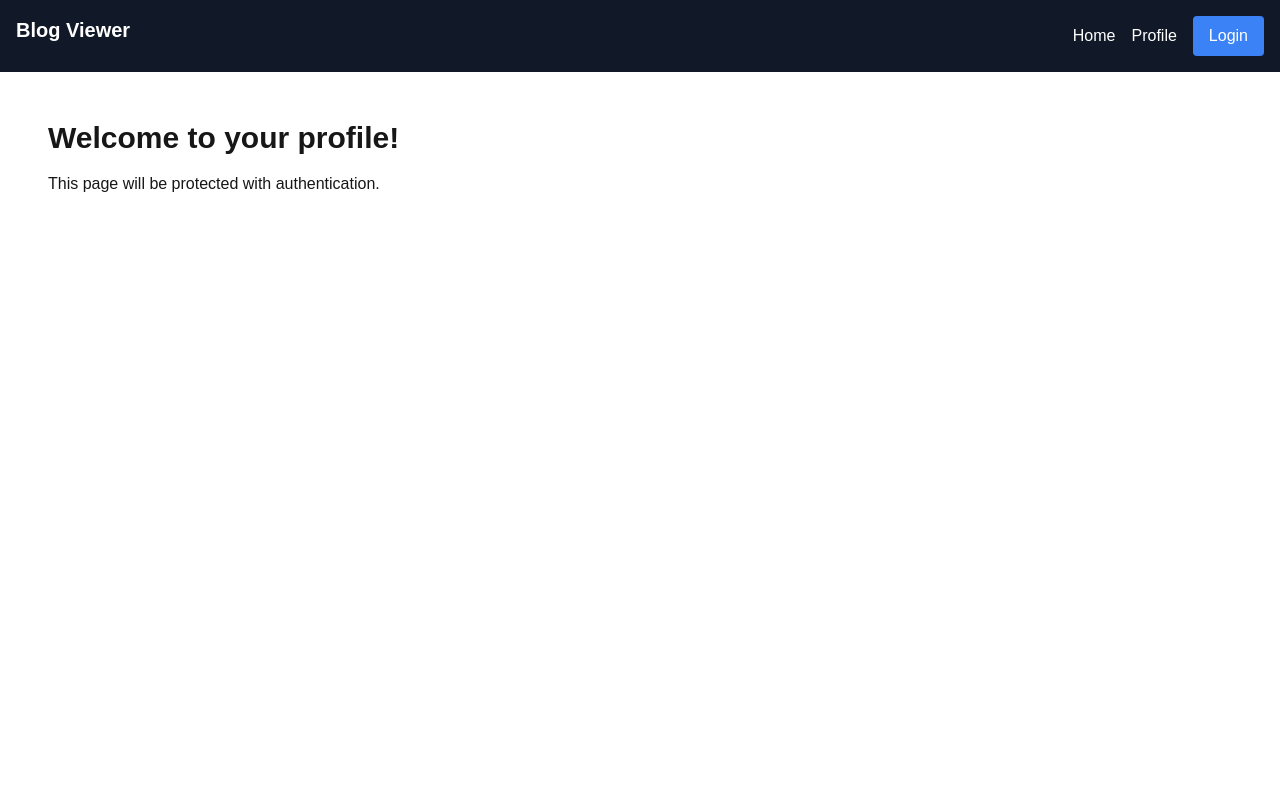
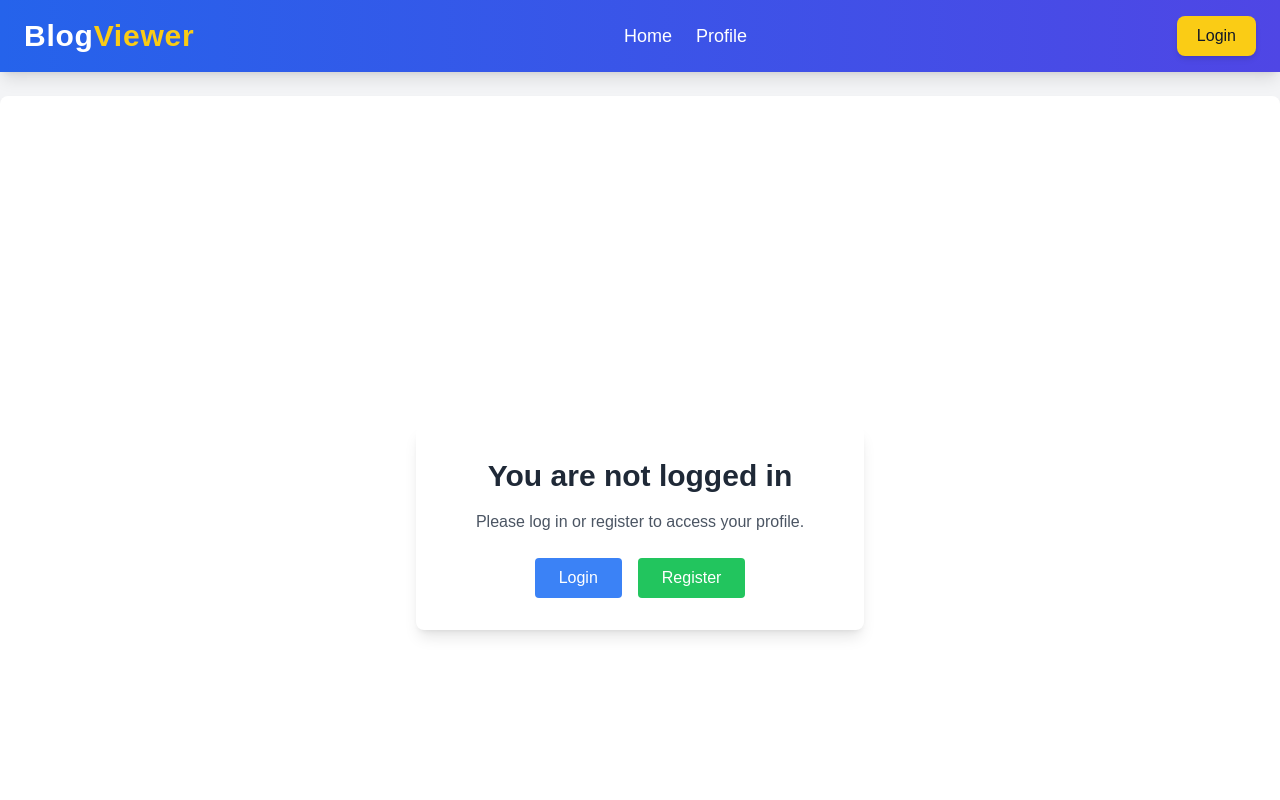
Before and after one commit to Tonmoy-1/Next.js-Frist-Project, a Next.js app: page /profile in a window 1280 px wide. Shown: the top 800 px of the page. Built offline with nearby package versions, Linux system fonts and the light colour scheme; no server answers.

Commit message:
all task done ready to deploy

```diff
--- /dev/null
+++ b/src/app/api/auth/[kindeAuth]/route.js
@@ -0,0 +1,2 @@
+import { handleAuth } from "@kinde-oss/kinde-auth-nextjs/server";
+export const GET = handleAuth();
--- a/src/app/layout.js
+++ b/src/app/layout.js
@@ -2,33 +2,69 @@
 
 import Link from "next/link";
 import "./globals.css";
+import { getKindeServerSession } from "@kinde-oss/kinde-auth-nextjs/server";
+import { LoginLink, LogoutLink } from "@kinde-oss/kinde-auth-nextjs/components";
 
 export const metadata = {
   title: "Blog Viewer",
   description: "A simple blog viewer app",
 };
 
-export default function RootLayout({ children }) {
+export default async function RootLayout({ children }) {
+  // Get user session
+  const { getUser } = getKindeServerSession();
+  const user = await getUser();
+
   return (
     <html lang="en">
-      <body>
-        <header className="bg-gray-900 text-white p-4">
-          <nav className="container mx-auto flex justify-between">
-            <Link href="/" className="font-bold text-xl">
-              Blog Viewer
+      <body className="bg-gray-100 text-gray-900">
+        <header className="bg-gradient-to-r from-blue-600 to-indigo-600 text-white shadow-lg">
+          <nav className="container mx-auto flex items-center justify-between py-4 px-6">
+            <Link href="/" className="text-3xl font-extrabold tracking-wide">
+              Blog<span className="text-yellow-400">Viewer</span>
             </Link>
-            <div>
-              <Link href="/" className="mr-4">
+            <div className="space-x-6 text-lg font-medium">
+              <Link
+                href="/"
+                className="hover:text-yellow-300 transition-all duration-300"
+              >
                 Home
               </Link>
-              <Link href="/profile" className="mr-4">
+              <Link
+                href="/profile"
+                className="hover:text-yellow-300 transition-all duration-300"
+              >
                 Profile
               </Link>
-              <button className="bg-blue-500 px-4 py-2 rounded">Login</button>
+            </div>
+            <div className="flex items-center gap-4">
+              {user ? (
+                <>
+                  <span className="text-yellow-300 font-semibold">
+                    Hi, {user.given_name || "User"}!
+                  </span>
+                  <LogoutLink>
+                    <button className="bg-red-500 text-white px-5 py-2 rounded-lg shadow-md hover:bg-red-600 transition-all">
+                      Logout
+                    </button>
+                  </LogoutLink>
+                </>
+              ) : (
+                <LoginLink>
+                  <button className="bg-yellow-400 text-gray-900 px-5 py-2 rounded-lg shadow-md hover:bg-yellow-500 transition-all">
+                    Login
+                  </button>
+                </LoginLink>
+              )}
             </div>
           </nav>
         </header>
-        <main className="container mx-auto p-6">{children}</main>
+        <main className="container mx-auto p-8 min-h-screen bg-white shadow-md rounded-lg mt-6">
+          {children}
+        </main>
+        <footer className="bg-gray-800 text-gray-400 text-center py-4 mt-10">
+          © {new Date().getFullYear()} BlogViewer. All Rights Reserved.
+        </footer>
       </body>
     </html>
   );
--- a/src/app/profile/page.js
+++ b/src/app/profile/page.js
@@ -1,14 +1,59 @@
 // src/app/profile/page.js
+import { getKindeServerSession } from "@kinde-oss/kinde-auth-nextjs/server";
+import {
+  LoginLink,
+  RegisterLink,
+  LogoutLink,
+} from "@kinde-oss/kinde-auth-nextjs/components";
 
 export const metadata = {
   title: "Profile",
 };
 
-export default function ProfilePage() {
+export default async function ProfilePage() {
+  // Get user session
+  const { getUser } = getKindeServerSession();
+  const user = await getUser();
+
   return (
-    <div className="container mx-auto p-6 min-h-screen">
-      <h1 className="text-3xl font-bold">Welcome to your profile!</h1>
-      <p className="mt-4">This page will be protected with authentication.</p>
+    <div className="container mx-auto p-6 min-h-screen flex items-center justify-center">
+      {user ? (
+        <div className="bg-white shadow-lg rounded-lg p-8 max-w-md w-full text-center">
+          <h1 className="text-3xl font-bold text-green-600">
+            Welcome, {user.given_name || "User"}!
+          </h1>
+          <p className="mt-4 text-gray-700">
+            You&apos;re successfully logged in.
+          </p>
+          <p className="mt-2 text-gray-500">Email: {user.email}</p>
+          <LogoutLink>
+            <button className="mt-6 bg-red-500 text-white px-6 py-2 rounded hover:bg-red-600 transition-all">
+              Logout
+            </button>
+          </LogoutLink>
+        </div>
+      ) : (
+        <div className="bg-white shadow-lg rounded-lg p-8 max-w-md w-full text-center">
+          <h1 className="text-3xl font-bold text-gray-800">
+            You are not logged in
+          </h1>
+          <p className="mt-4 text-gray-600">
+            Please log in or register to access your profile.
+          </p>
+          <div className="mt-6 flex justify-center gap-4">
+            <LoginLink>
+              <button className="bg-blue-500 text-white px-6 py-2 rounded hover:bg-blue-600 transition-all">
+                Login
+              </button>
+            </LoginLink>
+            <RegisterLink>
+              <button className="bg-green-500 text-white px-6 py-2 rounded hover:bg-green-600 transition-all">
+                Register
+              </button>
+            </RegisterLink>
+          </div>
+        </div>
+      )}
     </div>
   );
 }
```
